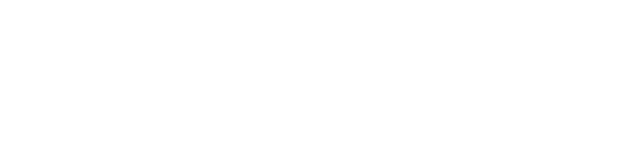
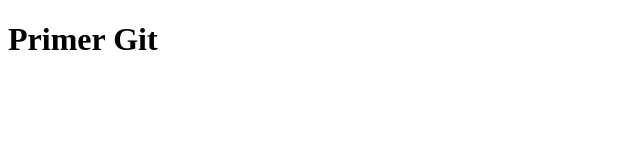
Before and after one commit to kao-hurtado22/proyectogit, a plain HTML site: page index.html in a window 1280 px wide. Shown: the whole page, without its empty margins (0-640 px from the left). Drawn offline with Linux system fonts and the light colour scheme.

Commit message:
avance 2

```diff
--- a/index.html
+++ b/index.html
@@ -7,6 +7,6 @@
     <title>Document</title>
 </head>
 <body>
-
+    <h1>Primer Git</h1>
 </body>
 </html>
```
